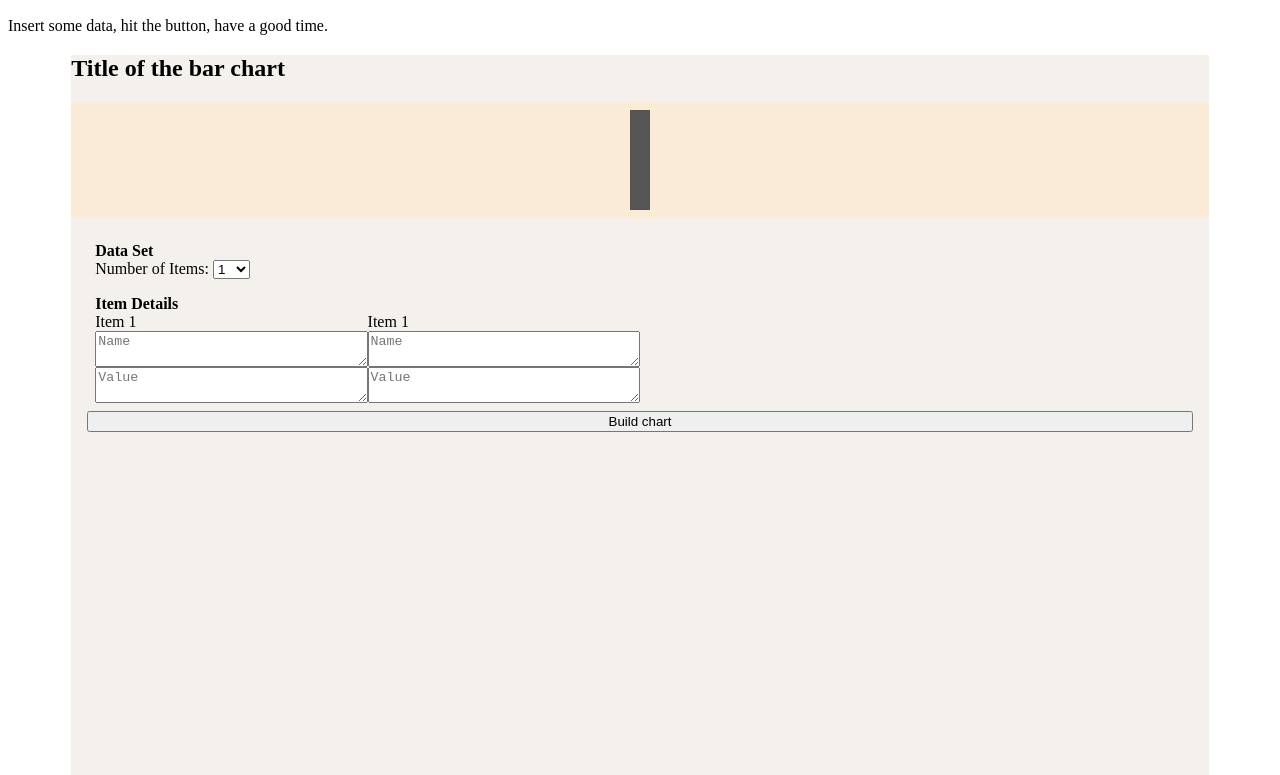
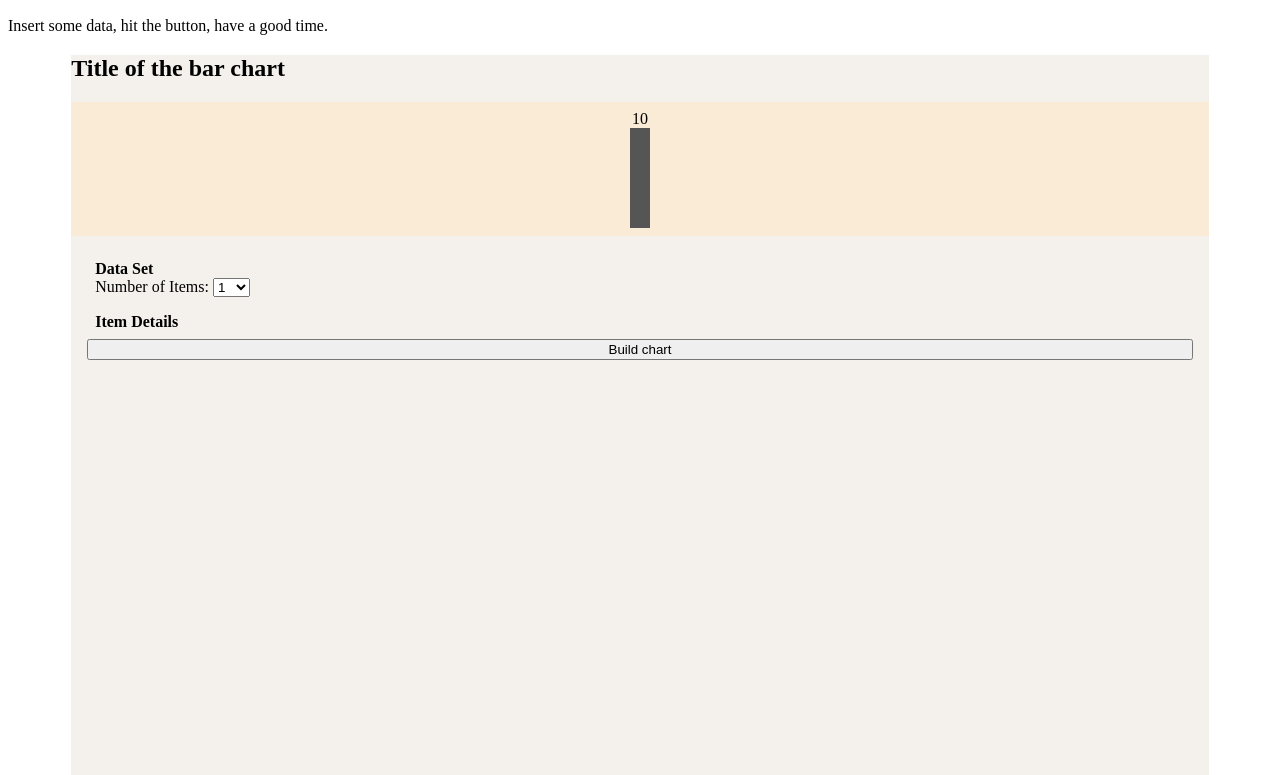
Before and after one commit to nsofianos/bar-chart, a website: page public/bar-chart.html in a window 1280 px wide. Both pictures are taken after a click on the button "Build chart". Shown: the part 50-825 px from the top of the page. Drawn offline with nearby package versions, Linux system fonts and the light colour scheme.

Commit message:
draw static values for bar elements

```diff
--- a/public/bar-chart.html
+++ b/public/bar-chart.html
@@ -35,18 +35,7 @@
           </div>
           <div class="options-tab">
             <h4>Item Details</h4>
-            <div id="item-options-tab">
-              <div class="options-container">
-                <label>Item 1</label>
-                <textarea placeholder="Name"></textarea>
-                <textarea placeholder="Value"></textarea>
-              </div>
-              <div class="options-container">
-                <label>Item 1</label>
-                <textarea placeholder="Name"></textarea>
-                <textarea placeholder="Value"></textarea>
-              </div>
-            </div>
+            <div id="item-options-tab"></div>
           </div>
           <button id="buildChart">Build chart</button>
         </div>
--- a/public/main.css
+++ b/public/main.css
@@ -41,8 +41,14 @@ h4 {
   margin: 1em;
 }
 
+.bar-container {
+  margin: 0.5em;
+  display: flex;
+  flex-direction: column;
+  align-items: center;
+}
+
 .bar {
-  margin: 0.5em;
   height: 100px;
   width: 20px;
   background-color: #555;
--- a/public/scripts/chart.js
+++ b/public/scripts/chart.js
@@ -1,6 +1,9 @@
 $(document).ready(function () {
   $("button").click(function () {
-    const data = $("#fitems").val();
+    const data = {
+      totalItems: $("#fitems").val(),
+      itemDetails: [{ name: "apple", value: 10 }],
+    };
     drawBarChart(data);
   });
   $("#fitems").on("change", () => {
@@ -8,9 +11,12 @@ $(document).ready(function () {
   });
 });
 
-const createBarElement = () => {
+const createBarElement = (itemDetails) => {
   const $bar = $(`
-  <div class="bar"></div>
+  <div class="bar-container">
+    <label>${itemDetails.value}</label>
+    <div class="bar"></div>
+  </div>
   `);
   return $bar;
 };
@@ -27,15 +33,15 @@ createItemOptionsElement = (itemNumber) => {
 };
 
 const drawBarChart = (data, options, element) => {
+  $(".chart-container").empty();
   const $barChart = $(`
   <div class="chart">
   </div>
   `);
-  for (let i = 0; i < data; i++) {
-    $barChart.prepend(createBarElement());
+  for (let i = 0; i < data.totalItems; i++) {
+    $barChart.append(createBarElement(data.itemDetails[0]));
   }
-  $(".chart-container").empty();
-  $(".chart-container").prepend($barChart);
+  $(".chart-container").append($barChart);
 };
 
 const drawItemDetails = () => {
```
